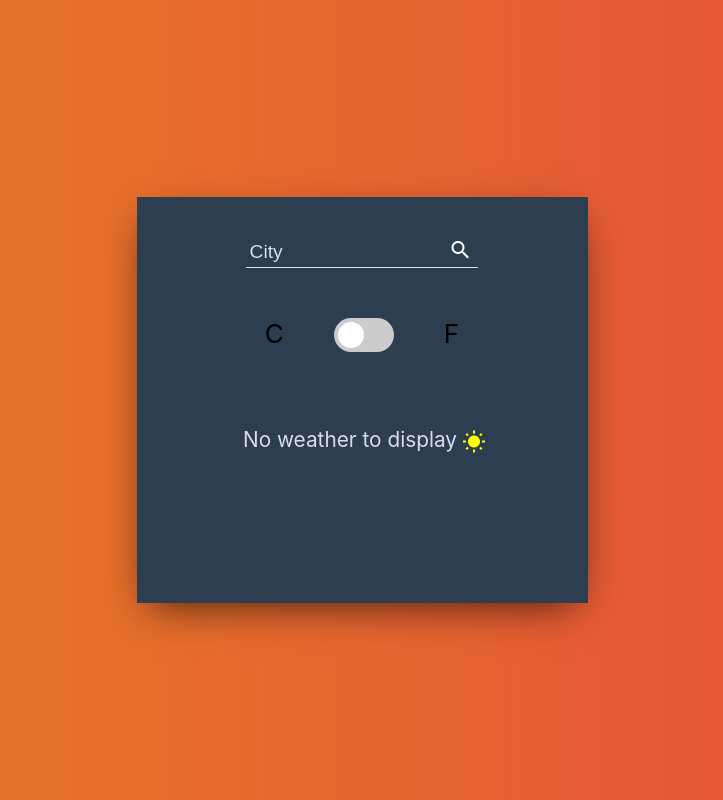
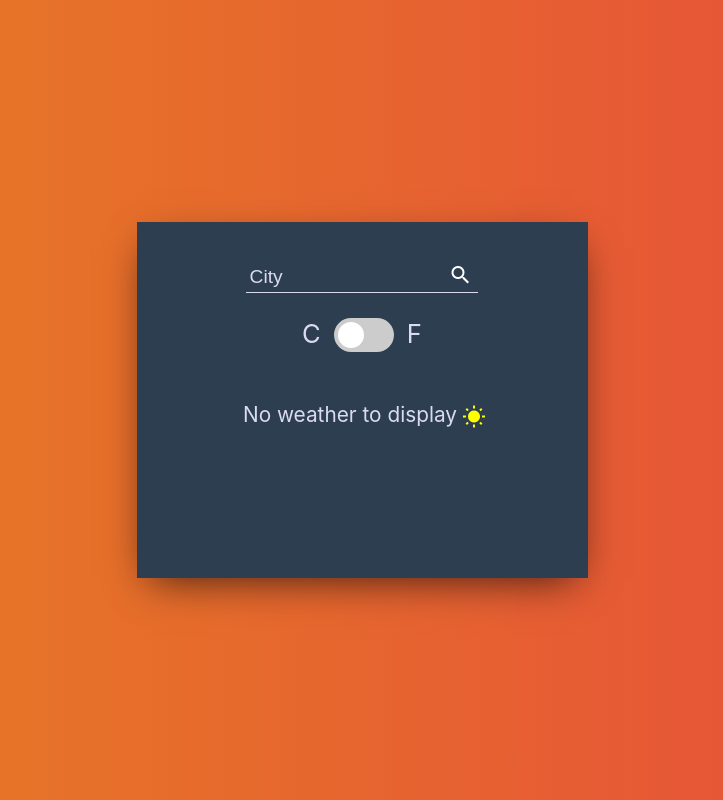
Before and after one commit to Eilima/weather-app, a React (Create React App) app: page / in a window 1280 px wide. Shown: the whole page, without its empty margins (278-1001 px from the left). Built offline with nearby package versions, Linux system fonts and the light colour scheme.

Commit message:
Change the margin and color of lettering for switch

```diff
--- a/src/App.css
+++ b/src/App.css
@@ -87,11 +87,18 @@ p.weather-info-title {
 
  /* The switch - the box around the slider */
   .switch {
+
   position: relative;
   display: inline-block;
   width: 60px;
   height: 34px;
-  margin: 50px;
+  margin: 25px 13px;
+
+}
+
+.test {
+  color: rgb(218, 218, 240);
+  font-size: 1.6rem;
 }
 
 /* Hide default HTML checkbox */
```
